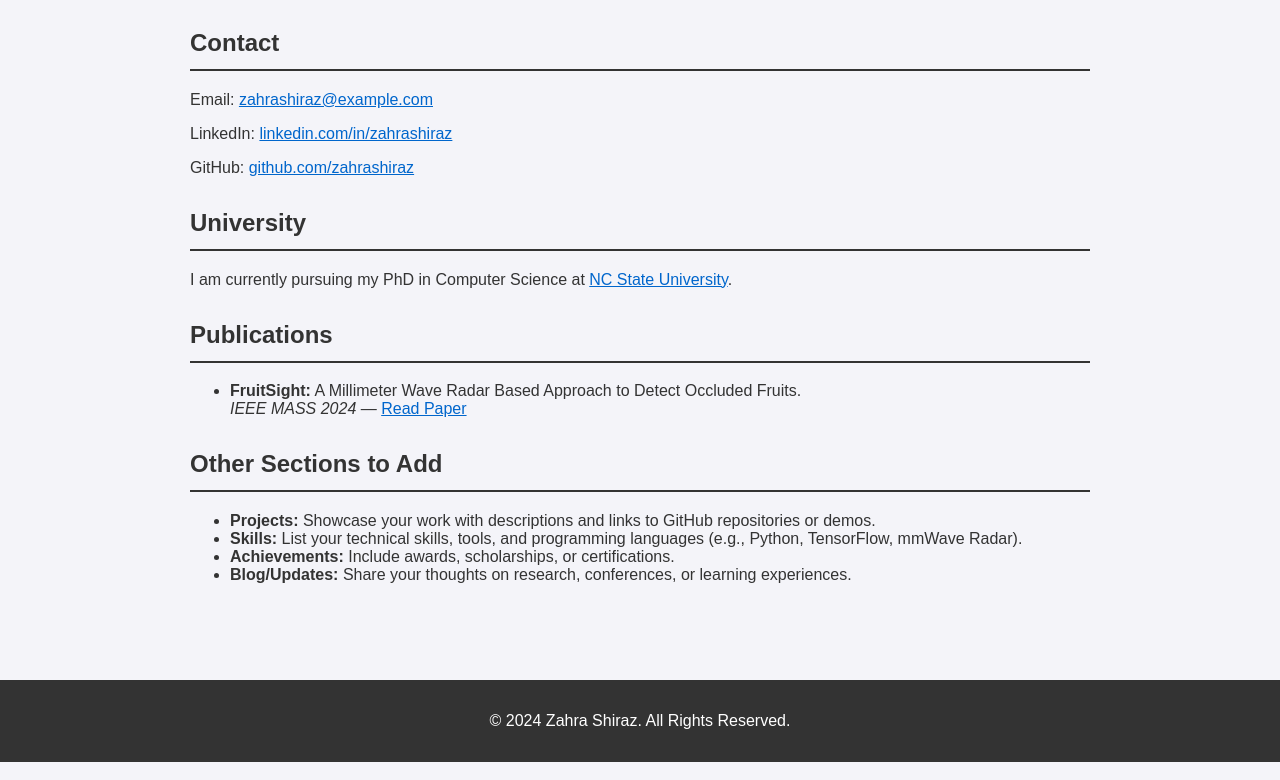
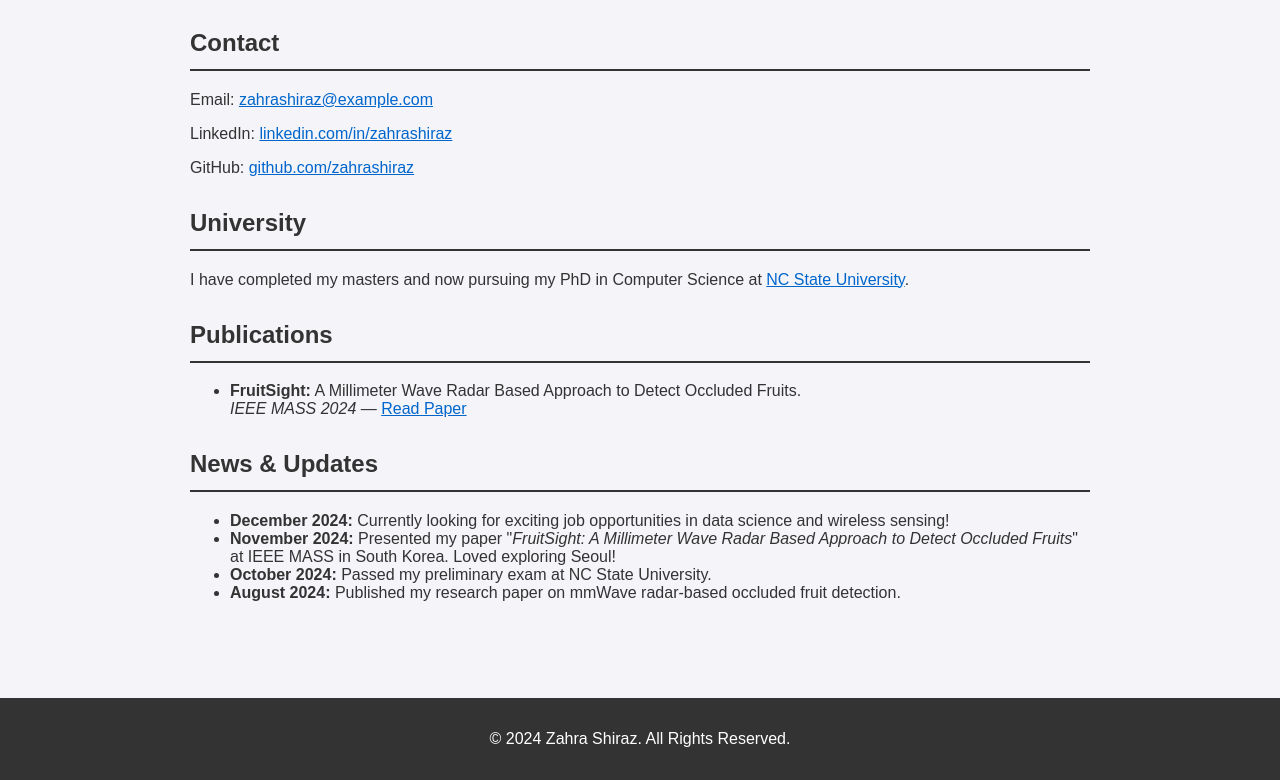
Before and after one commit to zahrashiraz97/github.io, a plain HTML site: page index.html in a window 1280 px wide. Shown: the part 389-1169 px from the top of the page. Drawn offline with Linux system fonts and the light colour scheme.

Commit message:
adding changes

```diff
--- a/index.html
+++ b/index.html
@@ -69,7 +69,7 @@
 <header>
   <img src="your-picture.jpg" alt="Zahra Shiraz">
   <h1>Zahra Shiraz</h1>
-  <p>Graduate Student | Researcher | Data Scientist</p>
+  <p>Graduate Student | Researcher</p>
 </header>
 
 <nav>
@@ -88,14 +88,14 @@
 
   <section id="contact">
     <h2>Contact</h2>
-    <p>Email: <a href="mailto:zahrashiraz@example.com">zahrashiraz@example.com</a></p>
+    <p>Email: <a href="mailto:zshiraz@ncsu.edu">zahrashiraz@example.com</a></p>
     <p>LinkedIn: <a href="https://linkedin.com/in/zahrashiraz" target="_blank">linkedin.com/in/zahrashiraz</a></p>
-    <p>GitHub: <a href="https://github.com/zahrashiraz" target="_blank">github.com/zahrashiraz</a></p>
+    <p>GitHub: <a href="https://github.com/zahrashiraz97" target="_blank">github.com/zahrashiraz</a></p>
   </section>
 
   <section id="university">
     <h2>University</h2>
-    <p>I am currently pursuing my PhD in Computer Science at <a href="https://www.ncsu.edu/" target="_blank">NC State University</a>.</p>
+    <p>I have completed my masters and now pursuing my PhD in Computer Science at <a href="https://www.ncsu.edu/" target="_blank">NC State University</a>.</p>
   </section>
 
   <section id="publications">
@@ -103,19 +103,30 @@
     <ul>
       <li>
         <strong>FruitSight:</strong> A Millimeter Wave Radar Based Approach to Detect Occluded Fruits.<br>
-        <em>IEEE MASS 2024</em> — <a href="https://link-to-paper.com" target="_blank">Read Paper</a>
+        <em>IEEE MASS 2024</em> — <a href="https://www.computer.org/csdl/proceedings-article/mass/2024/639900a270/21kurm6FUoU" target="_blank">Read Paper</a>
       </li>
     </ul>
   </section>
 
   <section id="more">
-    <h2>Other Sections to Add</h2>
-    <ul>
-      <li><strong>Projects:</strong> Showcase your work with descriptions and links to GitHub repositories or demos.</li>
-      <li><strong>Skills:</strong> List your technical skills, tools, and programming languages (e.g., Python, TensorFlow, mmWave Radar).</li>
-      <li><strong>Achievements:</strong> Include awards, scholarships, or certifications.</li>
-      <li><strong>Blog/Updates:</strong> Share your thoughts on research, conferences, or learning experiences.</li>
-    </ul>
+    <section id="news">
+        <h2>News & Updates</h2>
+        <ul>
+          <li>
+            <strong>December 2024:</strong> Currently looking for exciting job opportunities in data science and wireless sensing!
+          </li>
+          <li>
+            <strong>November 2024:</strong> Presented my paper "<em>FruitSight: A Millimeter Wave Radar Based Approach to Detect Occluded Fruits</em>" at IEEE MASS in South Korea. Loved exploring Seoul!
+          </li>
+          <li>
+            <strong>October 2024:</strong> Passed my preliminary exam at NC State University.
+          </li>
+          <li>
+            <strong>August 2024:</strong> Published my research paper on mmWave radar-based occluded fruit detection.
+          </li>
+        </ul>
+      </section>
+
   </section>
 </main>
 
```
